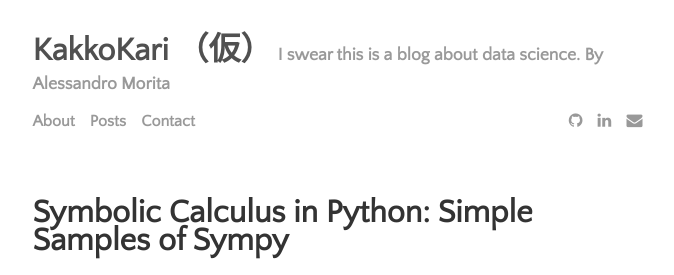
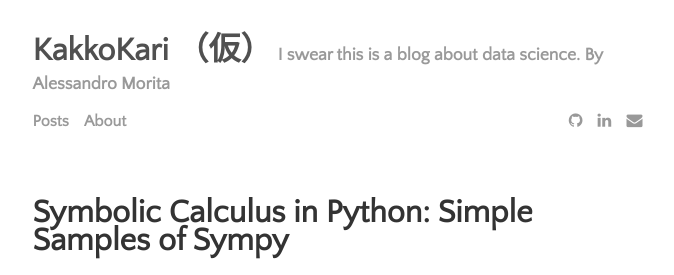
Before and after one commit to takeshimg92/takeshimg92.github.io, a Jekyll site: the page built from index.html, in a window 1280 px wide. Shown: the top 275 px of the page, without its empty margins (300-974 px from the left). Built offline with Jekyll 4.4.1, drawn with Linux system fonts in a browser that asks for light colours; the list of posts is cut into pages by our own code.

Commit message:
changing basic page strucutre

```diff
--- a/_data/settings.yml
+++ b/_data/settings.yml
@@ -7,9 +7,9 @@ disqus:
 google-ID: ''
 
 menu:
+- {name: 'Posts', path: 'menu', url: 'writing.html'}
 - {name: 'About', path: 'menu', url: 'about.html'}
-- {name: 'Posts', path: 'menu', url: 'writing.html'}
-- {name: 'Contact', path: 'menu', url: 'contact.html'}
+#- {name: 'Contact', path: 'menu', url: 'contact.html'}
 
 # Available social icons are powered by Font Awesome, so you can use any icon that they offer
 social:
```
